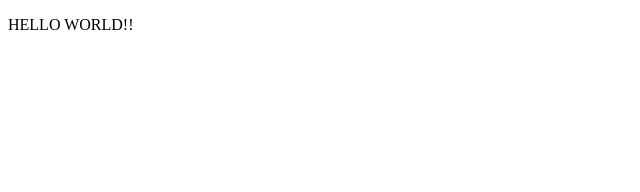
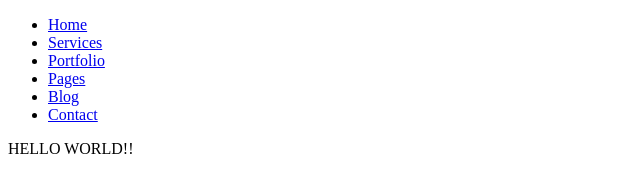
Before and after one commit to prydunmv/DEMO, a plain HTML site: page index.html in a window 1280 px wide. Shown: the whole page, without its empty margins (0-640 px from the left). Drawn offline with Linux system fonts and the light colour scheme.

Commit message:
add header

```diff
--- a/index.html
+++ b/index.html
@@ -6,6 +6,19 @@
     <title>Document</title>
 </head>
 <body>
+    <header>
+<nav>
+	<ul>
+        <li><a href="#">Home</a></li>
+        <li><a href="#">Services</a></li>
+        <li><a href="#">Portfolio</a></li>
+        <li><a href="#">Pages</a></li>
+        <li><a href="#">Blog</a></li>
+        <li><a href="#">Contact</a></li>
+    </ul>
+</nav>
+    </header>
+
     <p>HELLO WORLD!!</p>
 </body>
 </html>
```
